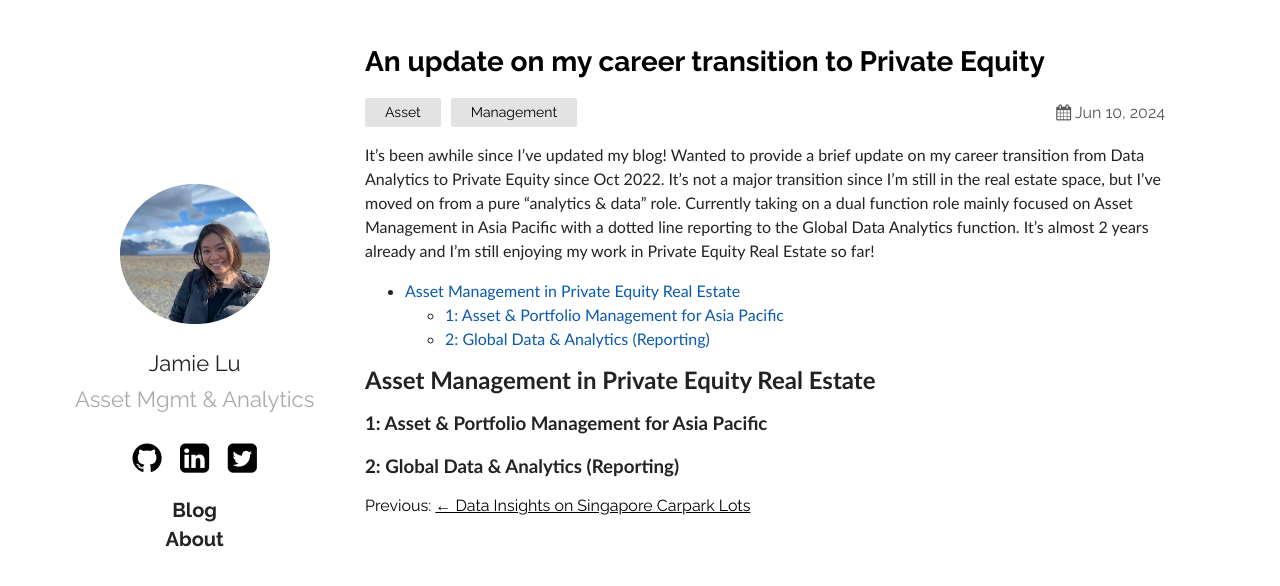
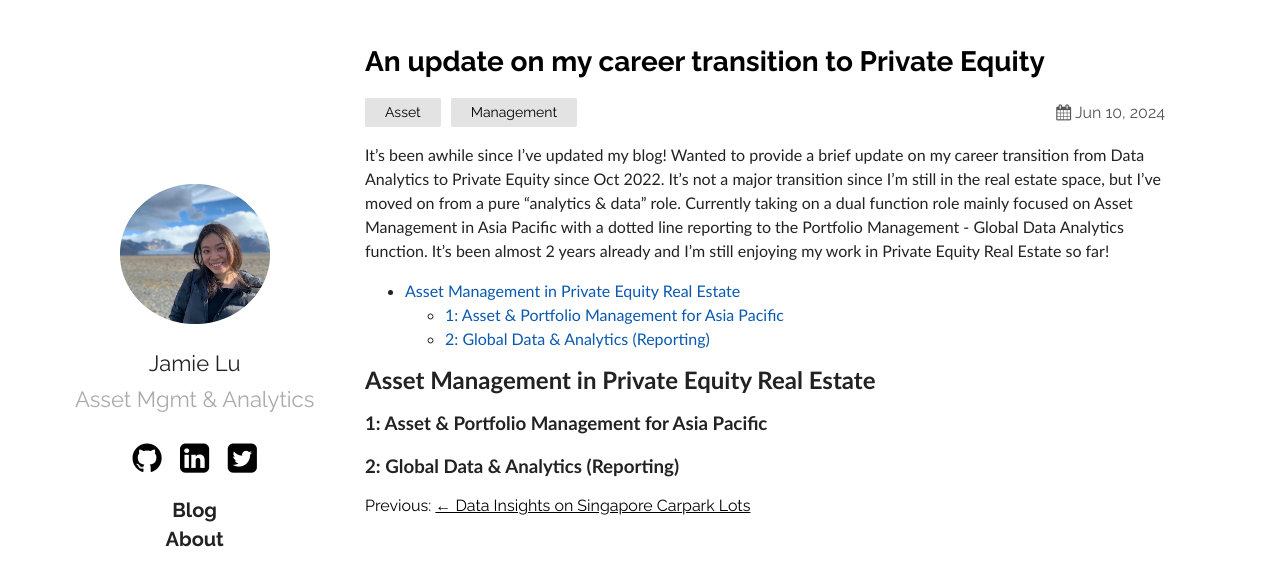
Before and after one commit to jamieqianhui/jamieqianhui.github.io, a Jekyll site: the page built from _posts/2024-06-11-An-update-of-my-career-transition-to-private-equity.markdown, in a window 1280 px wide. Shown: the top 586 px of the page. Built offline with Jekyll 4.4.1, drawn with Linux system fonts in a browser that asks for light colours.

Commit message:
Update 2024-06-11-An-update-of-my-career-transition-to-private-equity.markdown

```diff
--- a/_posts/2024-06-11-An-update-of-my-career-transition-to-private-equity.markdown
+++ b/_posts/2024-06-11-An-update-of-my-career-transition-to-private-equity.markdown
@@ -5,7 +5,7 @@
 categories: Asset Management
 ---
 
-It's been awhile since I've updated my blog! Wanted to provide a brief update on my career transition from Data Analytics to Private Equity since Oct 2022. It's not a major transition since I'm still in the real estate space, but I've moved on from a pure "analytics & data" role. Currently taking on a dual function role mainly focused on Asset Management in Asia Pacific with a dotted line reporting to the Global Data Analytics function. It's almost 2 years already and I'm still enjoying my work in Private Equity Real Estate so far!
+It's been awhile since I've updated my blog! Wanted to provide a brief update on my career transition from Data Analytics to Private Equity since Oct 2022. It's not a major transition since I'm still in the real estate space, but I've moved on from a pure "analytics & data" role. Currently taking on a dual function role mainly focused on Asset Management in Asia Pacific with a dotted line reporting to the Portfolio Management - Global Data Analytics function. It's been almost 2 years already and I'm still enjoying my work in Private Equity Real Estate so far!
 
 {: class="table-of-content"}
 * TOC
```
